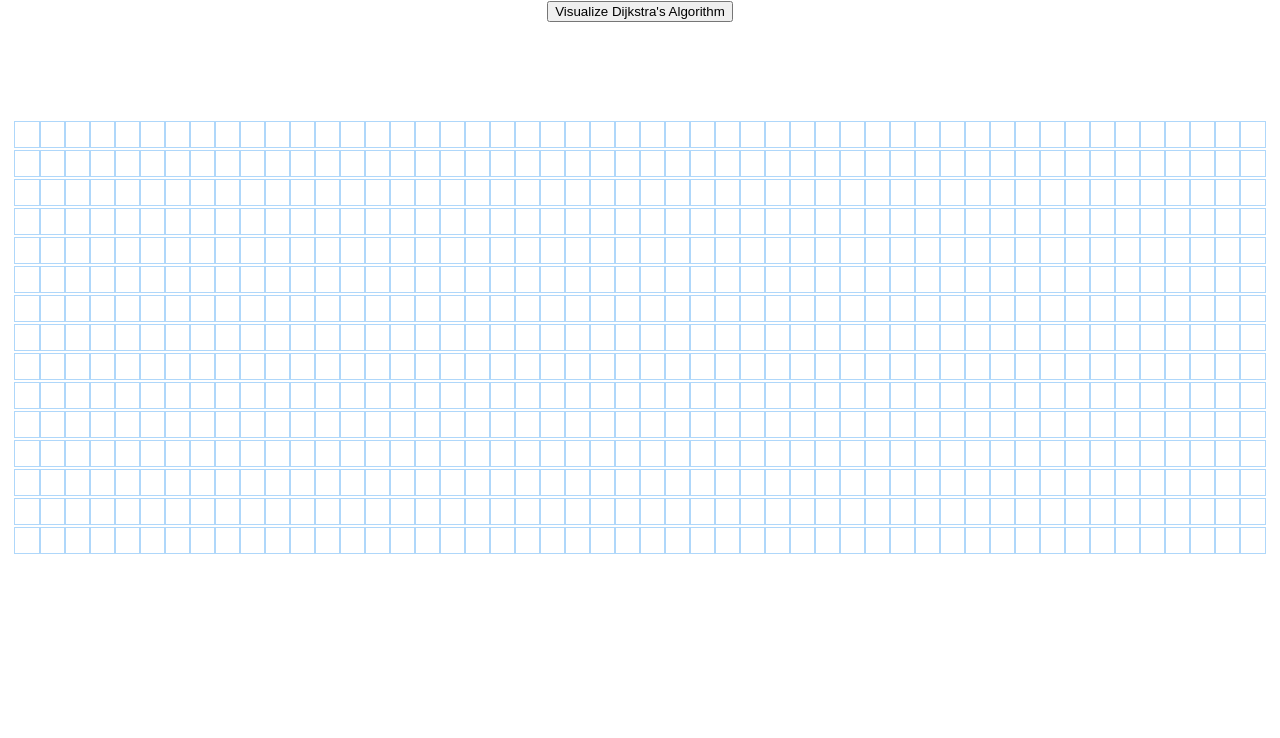
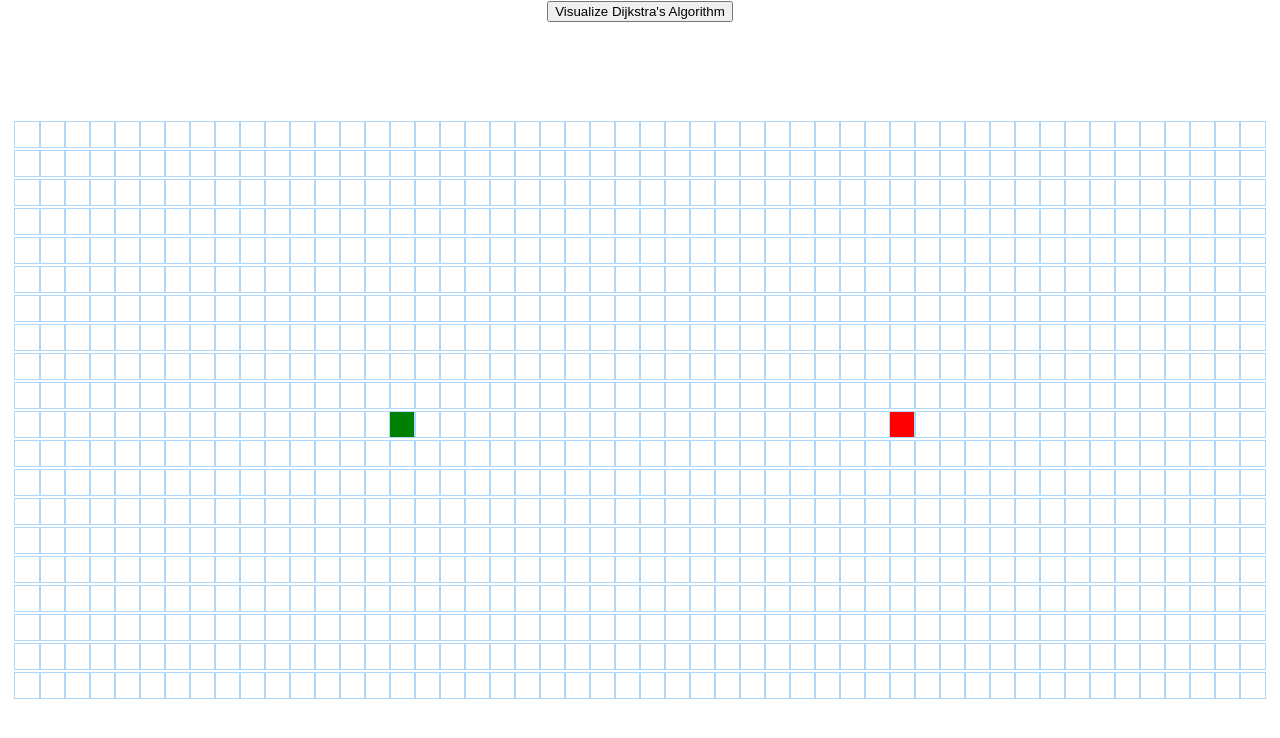
Before and after one commit to jpolmon/pathfinding-visualizer, a React (Create React App) app: page / in a window 1280 px wide. Shown: the top 738 px of the page. Built offline with nearby package versions, Linux system fonts and the light colour scheme.

Commit message:
Finalized the grid and got the wall css implemented.

```diff
--- a/src/PathfindingVisualizer/Node/Node.css
+++ b/src/PathfindingVisualizer/Node/Node.css
@@ -5,7 +5,7 @@
   display: inline-block;
 }
 
-.node-finish {
+.node-end {
   background-color: red;
 }
 
@@ -16,3 +16,7 @@
 .node-visited {
   background-color: blue;
 }
+
+.node-wall {
+  background-color: rgb(12, 53, 71);
+}
--- a/src/PathfindingVisualizer/Node/Node.jsx
+++ b/src/PathfindingVisualizer/Node/Node.jsx
@@ -3,12 +3,27 @@ import React, { Component } from 'react';
 import './Node.css';
 
 export default class Node extends Component {
-  constructor(props) {
-    super(props);
-    this.state = {};
-  }
+  render() {
+    const {
+      row,
+      col,
+      isStart,
+      isEnd,
+      isWall,
+      onMouseDown,
+      onMouseEnter,
+      onMouseUp,
+    } = this.props;
+    const additionalClass = isEnd ? 'node-end' : isStart ? 'node-start' : isWall ? 'node-wall': '';
 
-  render() {
-    return <div className="node"></div>;
+    return (
+      <div
+        id = {`node-${row}-${col}`}
+        className = {`node ${additionalClass}`}
+        onMouseDown = {() => onMouseDown(row, col)}
+        onMouseEnter = {() => onMouseEnter(row, col)}
+        onMouseUp = {() => onMouseUp()}
+      ></div>
+    )
   }
 }
--- a/src/PathfindingVisualizer/PathfindingVisualizer.jsx
+++ b/src/PathfindingVisualizer/PathfindingVisualizer.jsx
@@ -1,47 +1,118 @@
 import React, { Component } from 'react';
 import Node from './Node/Node';
+import { dijkstra } from '../algorithms/dijkstra';
 
 import './PathfindingVisualizer.css';
 
+const START_NODE_ROW = 10;
+const START_NODE_COL = 15;
+const END_NODE_ROW = 10;
+const END_NODE_COL = 35;
+
 export default class PathfindingVisualizer extends Component {
-  constructor(props) {
-    super(props);
+  constructor() {
+    super();
     this.state = {
-      nodes: [],
+      grid: [],
+      mouseIsPressed: false,
     };
   }
 
   componentDidMount() {
-    const nodes = [];
-    for (let row = 0; row < 15; row++) {
-      const currentRow = [];
-      for (let col = 0; col < 50; col++) {
-        currentRow.push([]);
-      }
-      nodes.push(currentRow);
-    }
-    this.setState({nodes})
+    const grid = getStartingGrid();
+    this.setState({ grid })
+  }
+
+  handleMouseDown(row, col) {
+    const newGrid = renderWalls(this.state.grid, row, col);
+    this.setState({ grid: newGrid, mouseIsPressed: true });
+  }
+
+  handleMouseEnter(row, col) {
+    if (!this.state.mouseIsPressed) return;
+    const newGrid = renderWalls(this.state.grid, row, col);
+    this.setState({ grid: newGrid });
+  }
+
+  handleMouseUp() {
+    this.setState({ mouseIsPressed: false })
   }
 
   visualizeDijkstra() {
-    const {grid} = this.state;
+    const { grid } = this.state;
   }
 
+
+
   render() {
-    const {nodes} = this.state;
-    console.log(nodes);
+    const { grid, mouseIsPressed } = this.state;
 
     return (
       <>
         <button onClick={() => this.visualizeDijkstra()}>Visualize Dijkstra's Algorithm</button>
         <div className="grid">
-          {nodes.map((row, rowIdx) => {
-            return <div>
-              {row.map((node, nodeIdx) => <Node></Node>)}
-            </div>
+          {grid.map((row, rowIdx) => {
+            return (
+              <div key={rowIdx}>
+                {row.map((node, nodeIdx) => {
+                  const {row, col, isStart, isEnd, isWall} = node;
+                  return (
+                    <Node
+                      key = {nodeIdx}
+                      col = {col}
+                      isStart = {isStart}
+                      isEnd = {isEnd}
+                      isWall = {isWall}
+                      mouseIsPressed = {mouseIsPressed}
+                      onMouseDown = {(row, col) => this.handleMouseDown(row, col)}
+                      onMouseEnter = {(row, col) =>
+                      this.handleMouseEnter(row, col)
+                    }
+                    onMouseUp = {() => this.handleMouseUp()}
+                    row = {row}></Node>
+                  );
+                })}
+              </div>
+            );
           })}
         </div>
       </>
     );
   }
+};
+
+const getStartingGrid = () => {
+  const grid = [];
+  for (let row = 0; row < 20; row++) {
+    const thisRow = [];
+    for (let col = 0; col < 50; col++) {
+      thisRow.push(createNode(row, col));
+    }
+    grid.push(thisRow);
+  }
+  return grid;
+};
+
+const createNode = (row, col) => {
+  return {
+    row,
+    col,
+    isStart: row === START_NODE_ROW && col === START_NODE_COL,
+    isEnd: row === END_NODE_ROW && col === END_NODE_COL,
+    distance: Infinity,
+    isVisited: false,
+    isWall: false,
+    previousNode: null,
+  };
+};
+
+const renderWalls = (grid, row, col) => {
+  const newGrid = grid.slice();
+  const node = newGrid[row][col];
+  const newNode = {
+    ...node,
+    isWall: !node.isWall,
+  };
+  newGrid[row][col] = newNode;
+  return newGrid;
 }
```
